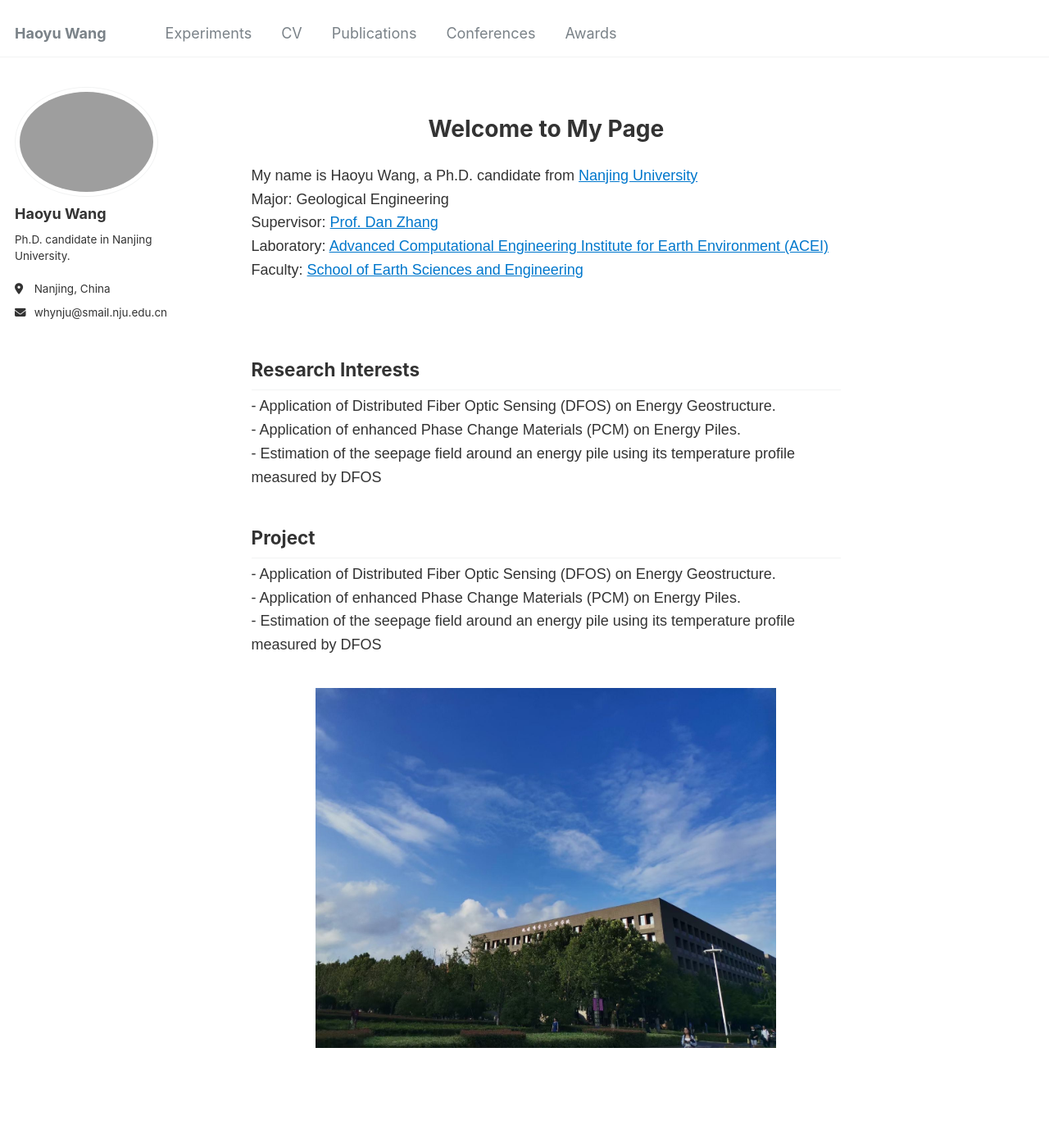
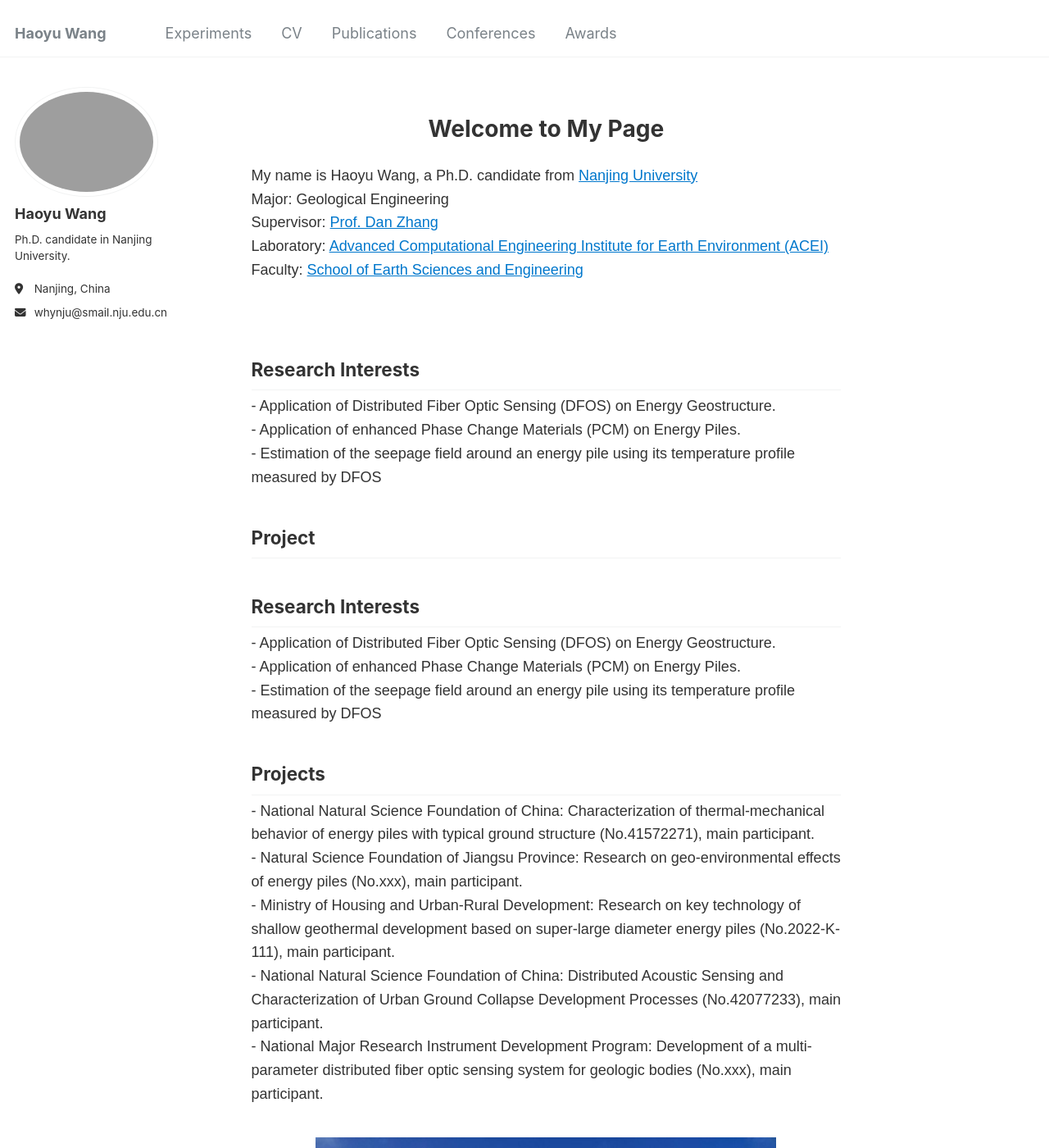
Before and after one commit to Whynot-cell/Whynot-cell.github.io, a Jekyll site: the page built from _pages/about.md, in a window 1280 px wide and 1400 px high. Shown: the whole window at 82% size. Built offline with Jekyll 4.4.1, drawn with Linux system fonts in a browser that asks for light colours.

Commit message:
Update about.md

```diff
--- a/_pages/about.md
+++ b/_pages/about.md
@@ -94,9 +94,18 @@ redirect_from:
         <br>- Estimation of the seepage field around an energy pile using its temperature profile measured by DFOS</p>
         <h2>Project</h2>
         <!-- <h3>Interests</h3> -->
+        <h2>Research Interests</h2>
+        <!-- <h3>Interests</h3> -->
         <p>- Application of Distributed Fiber Optic Sensing (DFOS) on Energy Geostructure.
         <br>- Application of enhanced Phase Change Materials (PCM) on Energy Piles.
         <br>- Estimation of the seepage field around an energy pile using its temperature profile measured by DFOS</p>
+        <h2>Projects</h2>
+        <!-- <h3>Interests</h3> -->
+        <p>- National Natural Science Foundation of China: Characterization of thermal-mechanical behavior of energy piles with typical ground structure (No.41572271), main participant.
+        <br>- Natural Science Foundation of Jiangsu Province: Research on geo-environmental effects of energy piles (No.xxx), main participant.
+        <br>- Ministry of Housing and Urban-Rural Development: Research on key technology of shallow geothermal development based on super-large diameter energy piles (No.2022-K-111), main participant.
+        <br>- National Natural Science Foundation of China: Distributed Acoustic Sensing and Characterization of Urban Ground Collapse Development Processes (No.42077233), main participant.
+        <br>- National Major Research Instrument Development Program: Development of a multi-parameter distributed fiber optic sensing system for geologic bodies (No.xxx), main participant.</p>
     </section>
     <!-- <section id="projects">
         <h2>Projects</h2>
```
